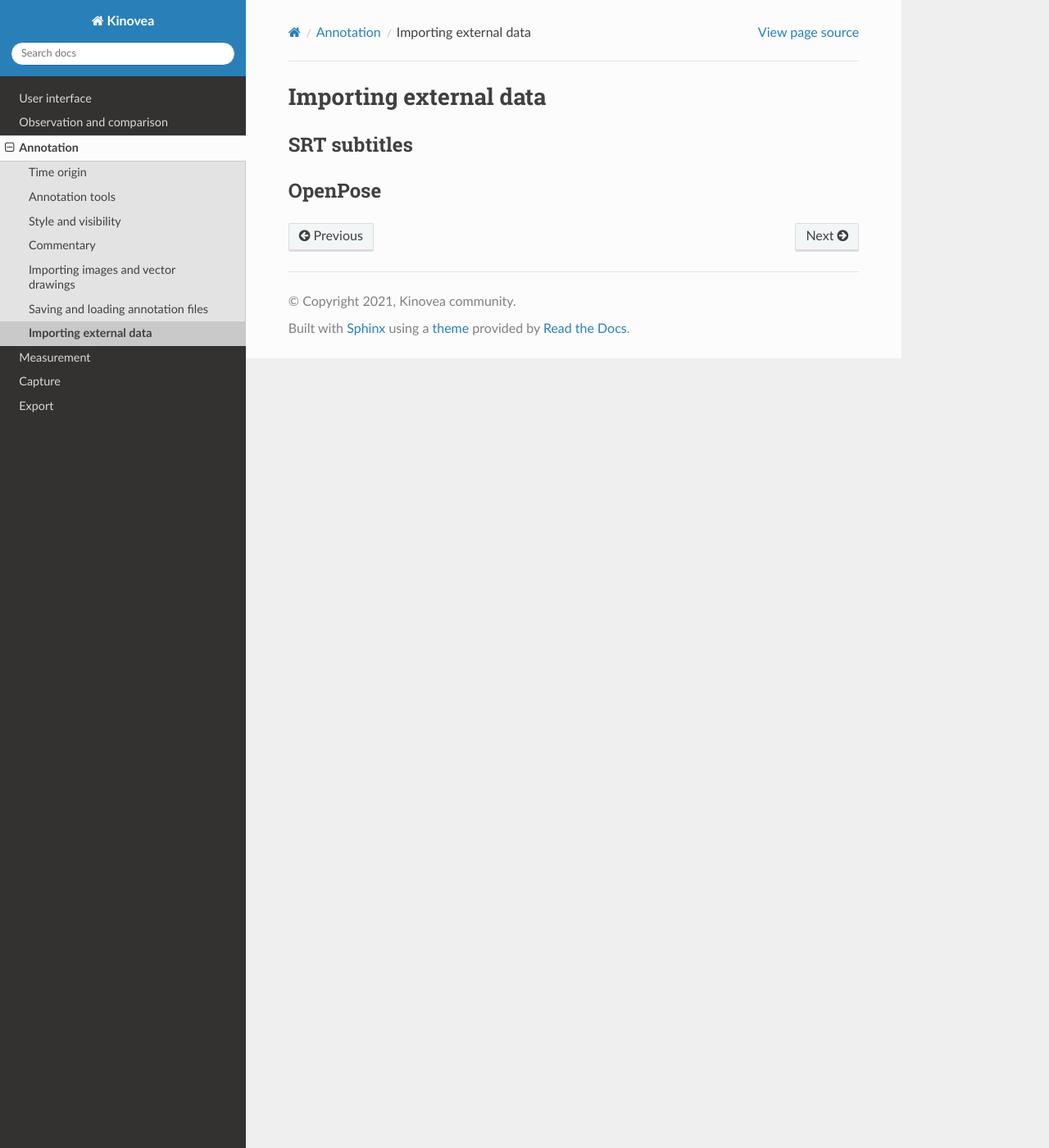
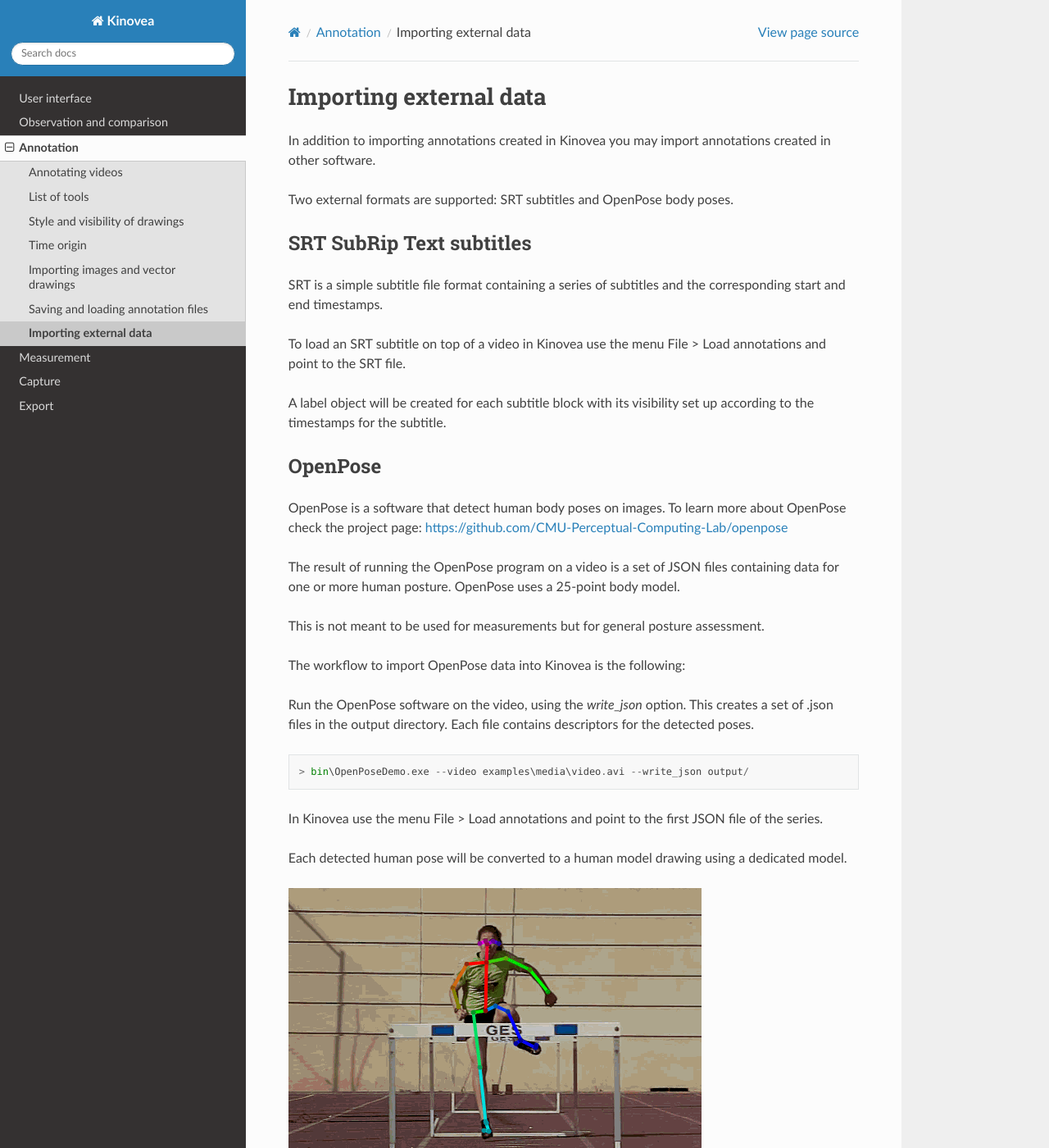
Before and after one commit to Kinovea/kinovea-docs, a Sphinx documentation site: the page built from source/annotation/importing_data.rst, in a window 1280 px wide and 1400 px high. Shown: the whole window at 82% size. Built offline with Sphinx 7.4.7 and the Read the Docs theme 2.0.0, drawn with Linux system fonts in a browser that asks for light colours.

Commit message:
Wip Annotation.

```diff
--- a/source/annotation/importing_data.rst
+++ b/source/annotation/importing_data.rst
@@ -2,8 +2,42 @@
 Importing external data
 =======================
 
-SRT subtitles
--------------
+In addition to importing annotations created in Kinovea you may import annotations created in other software.
+
+Two external formats are supported: SRT subtitles and OpenPose body poses.
+
+SRT SubRip Text subtitles
+-------------------------
+SRT is a simple subtitle file format containing a series of subtitles and the corresponding start and end timestamps.
+
+To load an SRT subtitle on top of a video in Kinovea use the menu File > Load annotations and point to the SRT file.
+
+A label object will be created for each subtitle block with its visibility set up according to the timestamps for the subtitle.
+
 
 OpenPose
 --------
+
+OpenPose is a software that detect human body poses on images.
+To learn more about OpenPose check the project page: https://github.com/CMU-Perceptual-Computing-Lab/openpose
+
+The result of running the OpenPose program on a video is a set of JSON files containing data for one or more human posture.
+OpenPose uses a 25-point body model.
+
+This is not meant to be used for measurements but for general posture assessment.
+
+The workflow to import OpenPose data into Kinovea is the following:
+
+Run the OpenPose software on the video, using the `write_json` option.
+This creates a set of .json files in the output directory.
+Each file contains descriptors for the detected poses.
+
+.. code-block::
+
+    > bin\OpenPoseDemo.exe --video examples\media\video.avi --write_json output/
+
+In Kinovea use the menu File > Load annotations and point to the first JSON file of the series.
+
+Each detected human pose will be converted to a human model drawing using a dedicated model.
+
+.. image:: /images/annotation/openpose.png
--- a/source/annotation/importing_images.rst
+++ b/source/annotation/importing_images.rst
@@ -5,6 +5,8 @@ Importing images and vector drawings
 Importing external images
 -------------------------
 In addition to opening image files as if they were videos you may import images and vector drawings into videos to create a picture in picture effect.
+
+TODO: illustration of picture in picture.
 
 To import an image file in the current video use the menu Tools > Observational references > Import image.
 
--- a/source/annotation/index.rst
+++ b/source/annotation/index.rst
@@ -5,10 +5,10 @@ Annotation
 .. toctree::
    :maxdepth: 1
 
+   general
+   tools
+   style_and_opacity
    time_origin
-   annotation_tools
-   style_and_opacity
-   commentary
    importing_images
    annotation_files
    importing_data
```
Also changed, not shown: source/annotation/annotation_tools.rst (deleted, +0 -230 lines), source/annotation/commentary.rst (deleted, +0 -8 lines), source/annotation/general.rst (added, +67 -0 lines), source/annotation/style_and_opacity.rst (+8 -2 lines), source/annotation/tools.rst (added, +181 -0 lines), source/images/annotation/archery.png (added), source/images/annotation/arrows.png (added), source/images/annotation/bikefit.png (added), source/images/annotation/bikefit2.png (added), source/images/annotation/canis.png (added), source/images/annotation/csvl.png (added), source/images/annotation/genu.png (added), source/images/annotation/humanmodel.png (added), source/images/annotation/openpose.png (added), 3 more files.
